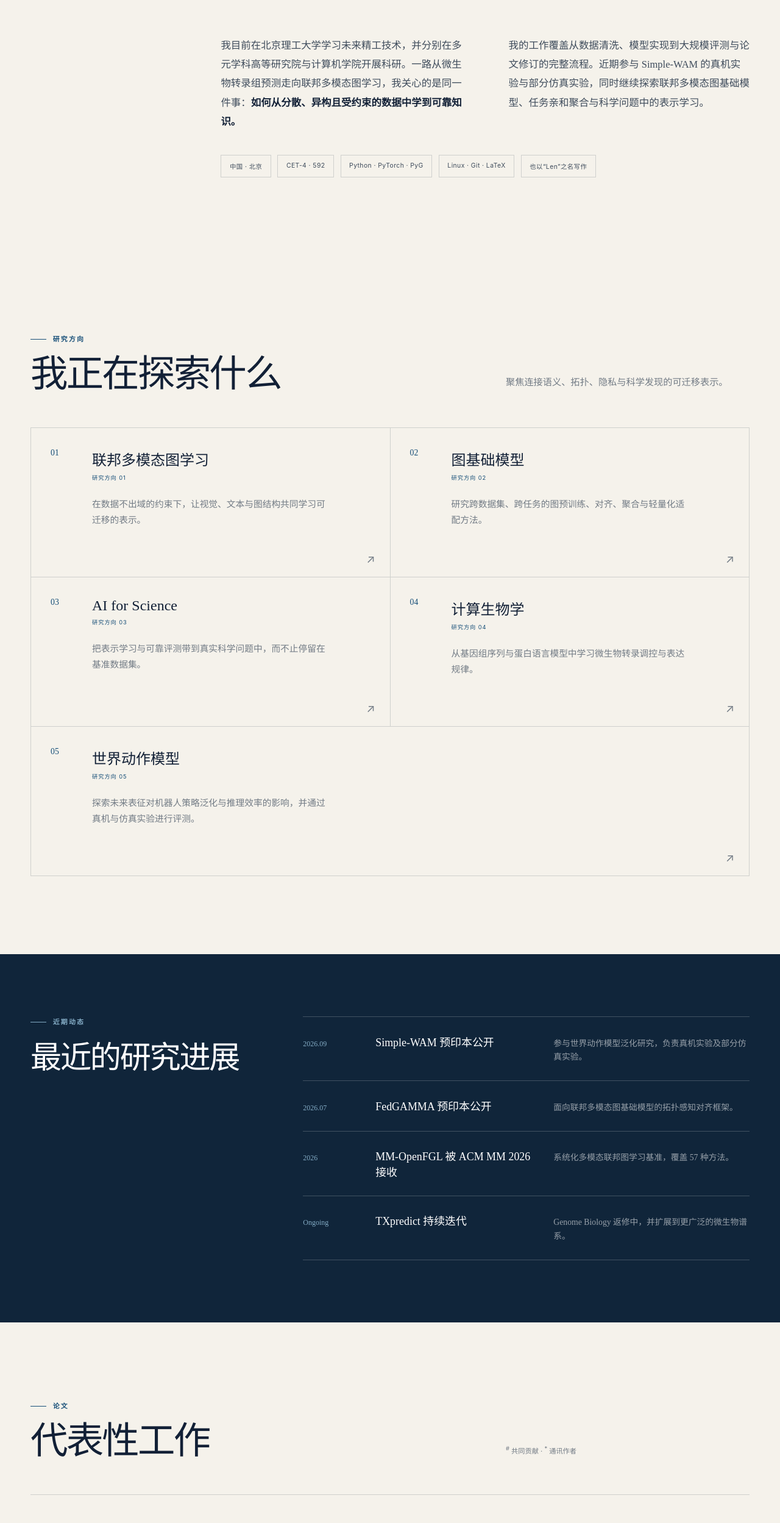
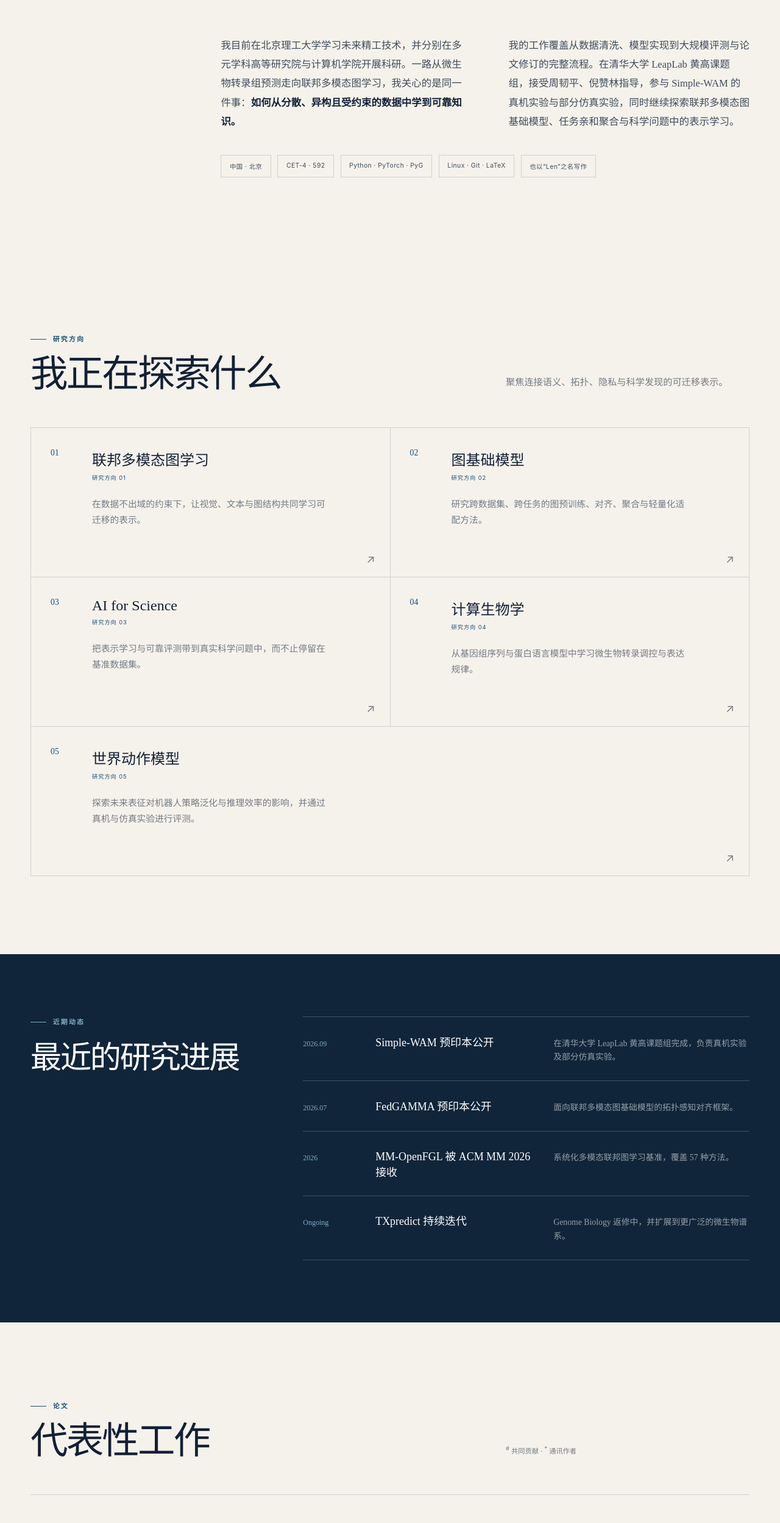
Before and after one commit to lenfgh/guohao-fu-homepage, a React (Vite) app: page / in a window 1280 px wide. Shown: the part 1355-3853 px from the top of the page at 61% size. Built offline with nearby package versions, Linux system fonts and the light colour scheme.

Commit message:
Attribute Simple-WAM work to LeapLab and research mentors

```diff
--- a/src/App.tsx
+++ b/src/App.tsx
@@ -39,7 +39,7 @@ const copy = {
       "我目前在北京理工大学学习未来精工技术，并分别在多元学科高等研究院与计算机学院开展科研。一路从微生物转录组预测走向联邦多模态图学习，我关心的是同一件事：",
     aboutStrong: "如何从分散、异构且受约束的数据中学到可靠知识。",
     aboutTwo:
-      "我的工作覆盖从数据清洗、模型实现到大规模评测与论文修订的完整流程。近期参与 Simple-WAM 的真机实验与部分仿真实验，同时继续探索联邦多模态图基础模型、任务亲和聚合与科学问题中的表示学习。",
+      "我的工作覆盖从数据清洗、模型实现到大规模评测与论文修订的完整流程。在清华大学 LeapLab 黄高课题组，接受周韧平、倪赞林指导，参与 Simple-WAM 的真机实验与部分仿真实验，同时继续探索联邦多模态图基础模型、任务亲和聚合与科学问题中的表示学习。",
     quickFacts: [
       "中国 · 北京",
       "CET-4 · 592",
@@ -105,7 +105,7 @@ const copy = {
       "I study Future Precision Technology at Beijing Institute of Technology and conduct research with both the Advanced Research Institute of Multidisciplinary Science and the School of Computer Science. From microbial transcriptome prediction to federated multimodal graph learning, one question connects my work: ",
     aboutStrong: "how can we learn reliable knowledge from distributed, heterogeneous, and constrained data?",
     aboutTwo:
-      "My work spans the full research pipeline, from data curation and model implementation to large-scale evaluation and manuscript revision. Recently, I contributed real-world experiments and a subset of the simulation experiments to Simple-WAM, alongside my work on federated multimodal graph foundation models, task-affinity aggregation, and representations for scientific problems.",
+      "My work spans the full research pipeline, from data curation and model implementation to large-scale evaluation and manuscript revision. At LeapLab, Tsinghua University (Gao Huang’s group), I contributed real-world experiments and a subset of the simulation experiments to Simple-WAM under the guidance of Renping Zhou and Zanlin Ni, alongside my work on federated multimodal graph foundation models, task-affinity aggregation, and representations for scientific problems.",
     quickFacts: [
       "Beijing, China",
       "CET-4 · 592",
@@ -201,8 +201,8 @@ const publications = [
     ),
     venue: { zh: "arXiv 预印本, 2026", en: "arXiv preprint, 2026" },
     role: {
-      zh: "第四作者 · 真机实验及部分仿真实验",
-      en: "Fourth author · Real-world experiments & simulation contributions",
+      zh: "第四作者 · LeapLab · 真机实验及部分仿真实验",
+      en: "Fourth author · LeapLab · Real-world experiments & simulation contributions",
     },
     summary: {
       zh: "Simple-WAM 通过对全噪声未来视频 token 的单次前向计算保留未来表征条件，在环境扰动、少样本与新任务设置下研究世界动作模型的泛化能力，兼顾泛化与推理效率。",
@@ -336,6 +336,21 @@ const journey: Array<{
       en: "Contributing to FedGAMMA, FedM3G, and MM-OpenFGL through model implementation, unified experimental pipelines, and large-scale systematic evaluation.",
     },
   },
+  {
+    date: { zh: "Simple-WAM · 2026", en: "Simple-WAM · 2026" },
+    title: {
+      zh: "世界动作模型研究 · Simple-WAM",
+      en: "World Action Model Research · Simple-WAM",
+    },
+    org: {
+      zh: "清华大学 LeapLab · 黄高课题组",
+      en: "LeapLab, Tsinghua University · Gao Huang’s Group",
+    },
+    detail: {
+      zh: "合作指导：周韧平、倪赞林。负责 Simple-WAM 的真机实验及部分仿真实验，研究测试时未来建模对机器人策略泛化的影响。",
+      en: "Guided by Renping Zhou and Zanlin Ni. Responsible for real-world experiments and a subset of the simulation experiments for Simple-WAM, studying the effect of test-time future modeling on robot policy generalization.",
+    },
+  },
 ];
 
 const news = [
@@ -343,8 +358,8 @@ const news = [
     date: "2026.09",
     title: { zh: "Simple-WAM 预印本公开", en: "Simple-WAM preprint released" },
     detail: {
-      zh: "参与世界动作模型泛化研究，负责真机实验及部分仿真实验。",
-      en: "Coauthored a study of world action model generalization, contributing real-world experiments and a subset of the simulation experiments.",
+      zh: "在清华大学 LeapLab 黄高课题组完成，负责真机实验及部分仿真实验。",
+      en: "Work carried out at LeapLab, Tsinghua University (Gao Huang’s group), with contributions to real-world experiments and a subset of the simulation experiments.",
     },
   },
   {
```
Also changed, not shown: 1 other file (tests, documents, lock files or other folders).
